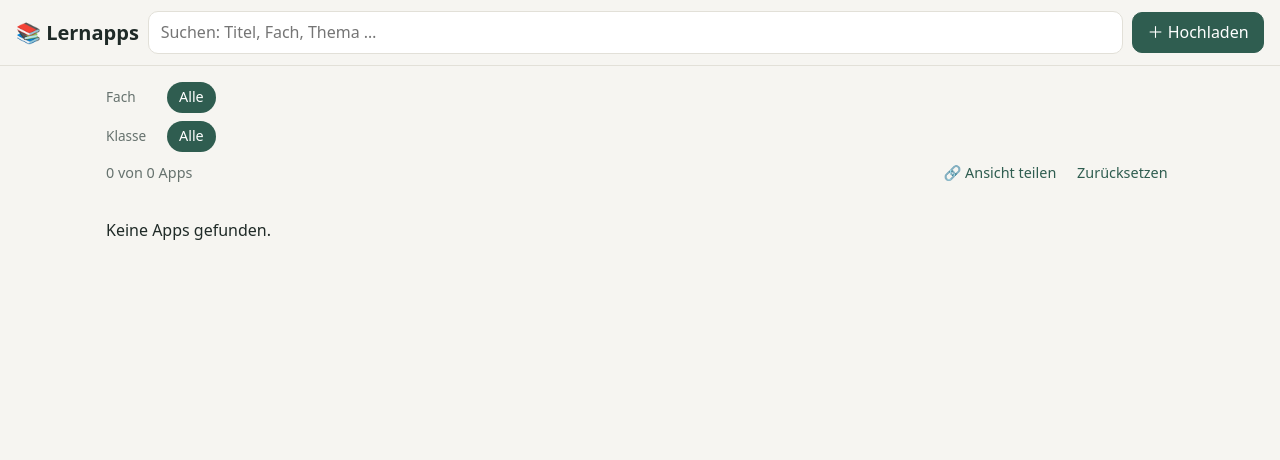
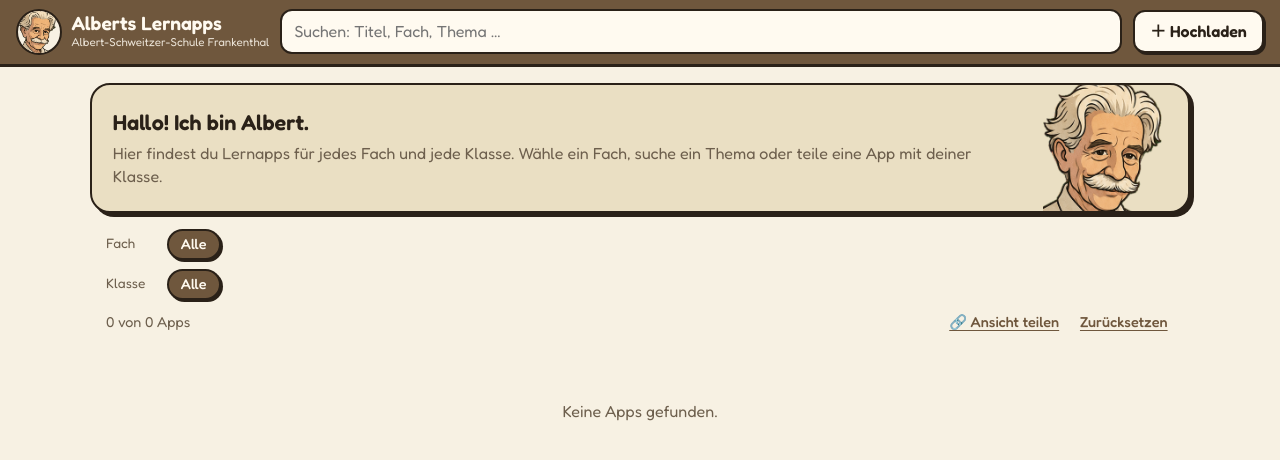
Before and after one commit to FloerDX/Alberts-Lernapps, a website: page public/index.html in a window 1280 px wide. Drawn offline with Linux system fonts and the light colour scheme; no server answers.

Commit message:
Design: Albert-Illustration, warme Farbpalette, Fredoka, PNG-Icons
Co-Authored-By: Claude Sonnet 5.5 <noreply@anthropic.com>
Claude-Session: https://claude.ai/code/session_01DmqAZNMp6YNdaa44fsZYg1

```diff
--- a/public/index.html
+++ b/public/index.html
@@ -3,20 +3,27 @@
 <head>
 <meta charset="utf-8">
 <meta name="viewport" content="width=device-width,initial-scale=1">
-<title>Lernapps</title>
-<meta name="theme-color" content="#2f5d50">
+<title>Alberts Lernapps</title>
+<meta name="theme-color" content="#6f573d">
 <link rel="manifest" href="manifest.webmanifest">
-<link rel="icon" href="icon.svg" type="image/svg+xml">
-<link rel="apple-touch-icon" href="icon.svg">
+<link rel="icon" href="icon-192.png" type="image/png">
+<link rel="apple-touch-icon" href="icon-192.png">
+<link rel="preconnect" href="https://fonts.googleapis.com">
+<link rel="preconnect" href="https://fonts.gstatic.com" crossorigin>
+<link href="https://fonts.googleapis.com/css2?family=Fredoka:wght@400;500;600&display=swap" rel="stylesheet">
 <link rel="stylesheet" href="style.css">
 </head>
 <body>
 <header>
-  <h1>📚 Lernapps</h1>
+  <a class="brand" href="./"><img src="albert-head.png" alt="" width="46" height="46"><span><b>Alberts Lernapps</b><small>Albert-Schweitzer-Schule Frankenthal</small></span></a>
   <input id="q" type="search" placeholder="Suchen: Titel, Fach, Thema …" autocomplete="off" aria-label="Suche">
   <button id="btnUpload" class="primary">＋ Hochladen</button>
 </header>
 
+<div class="herowrap"><section class="hero">
+  <div class="hero-text"><h2>Hallo! Ich bin Albert.</h2><p>Hier findest du Lernapps für jedes Fach und jede Klasse. Wähle ein Fach, suche ein Thema oder teile eine App mit deiner Klasse.</p></div>
+  <img src="albert-head.png" alt="Albert Schweitzer, freundlich lächelnd">
+</section></div>
 <main>
   <section class="filters" aria-label="Filter">
     <div><span class="lbl">Fach</span><span id="subjects" class="chips"></span></div>
--- a/public/style.css
+++ b/public/style.css
@@ -1,48 +1,79 @@
-:root{--bg:#f6f5f1;--card:#fff;--ink:#1f2a27;--mute:#66726e;--acc:#2f5d50;--acc2:#e6efec;--line:#e2e0d8;--danger:#b3261e}
-@media (prefers-color-scheme:dark){:root{--bg:#161b19;--card:#1f2623;--ink:#e8ece9;--mute:#9aa7a2;--acc:#6fb59f;--acc2:#27332f;--line:#2f3a36;--danger:#f2b8b5}}
+/* Farben aus der Albert-Illustration: Hemd-Creme, Hosen-Braun, Tusche-Linien, Hautton */
+:root{
+  --bg:#f7f1e3; --card:#fffaf0; --ink:#2a2118; --mute:#6d5f4d;
+  --line:#2a2118; --acc:#6f573d; --on-acc:#fffaf0; --acc2:#eadfc3; --skin:#e0a674;
+  --shadow:#2a2118; --danger:#a63a22; --mark:#f3cf7a;
+  --font:'Fredoka','Nunito','Segoe UI',system-ui,-apple-system,sans-serif;
+}
+@media (prefers-color-scheme:dark){:root{
+  --bg:#1e1913; --card:#2a2218; --ink:#f2ead3; --mute:#b9a98f;
+  --line:#6b5a44; --acc:#d9b98a; --on-acc:#2a2118; --acc2:#3a3022; --skin:#d29a66;
+  --shadow:#0d0a07; --danger:#f0a48f; --mark:#7a5f1f;
+}}
 *{box-sizing:border-box}
-body{margin:0;background:var(--bg);color:var(--ink);font:16px/1.45 system-ui,-apple-system,Segoe UI,sans-serif}
-header{position:sticky;top:0;z-index:5;display:flex;gap:.6rem;align-items:center;padding:.7rem 1rem;background:var(--bg);border-bottom:1px solid var(--line);flex-wrap:wrap}
-h1{margin:0;font-size:1.25rem}
-#q{flex:1;min-width:180px}
+body{margin:0;background:var(--bg);color:var(--ink);font:16px/1.45 var(--font)}
 input,textarea,button{font:inherit;color:inherit}
-input,textarea{width:100%;padding:.55rem .7rem;border:1px solid var(--line);border-radius:10px;background:var(--card)}
-button{padding:.5rem .9rem;border:1px solid var(--line);border-radius:10px;background:var(--card);cursor:pointer}
-button.primary{background:var(--acc);border-color:var(--acc);color:#fff}
-@media (prefers-color-scheme:dark){button.primary{color:#10201b}}
+
+/* Kopf */
+header{position:sticky;top:0;z-index:5;display:flex;gap:.7rem;align-items:center;padding:.55rem 1rem;background:var(--acc);color:var(--on-acc);border-bottom:3px solid var(--ink);flex-wrap:wrap}
+@media (prefers-color-scheme:dark){header{border-bottom-color:var(--line)}}
+.brand{display:flex;align-items:center;gap:.6rem;text-decoration:none;color:inherit}
+.brand img{width:46px;height:46px;border-radius:50%;background:var(--bg);border:2px solid var(--ink);object-fit:cover;object-position:50% 12%}
+.brand b{display:block;font-size:1.2rem;line-height:1.1}
+.brand small{display:block;font-size:.72rem;opacity:.85}
+#q{flex:1;min-width:180px;background:var(--card);color:var(--ink)}
+header button.primary{background:var(--card);color:var(--ink);border-color:var(--ink)}
+
+input,textarea{width:100%;padding:.55rem .75rem;border:2px solid var(--line);border-radius:12px;background:var(--card)}
+input:focus,textarea:focus,button:focus-visible,a:focus-visible{outline:3px solid var(--skin);outline-offset:1px}
+button{padding:.5rem .95rem;border:2px solid var(--line);border-radius:12px;background:var(--card);cursor:pointer;font-weight:500}
+button:active{transform:translateY(1px)}
+button.primary{background:var(--acc);border-color:var(--ink);color:var(--on-acc);font-weight:600;box-shadow:2px 2px 0 var(--shadow)}
 button.danger{color:var(--danger);margin-right:auto}
-button.link{border:0;background:none;color:var(--acc);padding:.2rem .4rem}
+button.link{border:0;background:none;color:var(--acc);padding:.2rem .4rem;text-decoration:underline;text-underline-offset:3px}
+
+/* Begrüßung mit Albert */
+.hero{position:relative;overflow:hidden;max-width:1100px;margin:1rem auto 0;border:2px solid var(--ink);border-radius:20px;background:var(--acc2);box-shadow:4px 4px 0 var(--shadow);min-height:130px;display:flex;align-items:center}
+@media (prefers-color-scheme:dark){.hero{border-color:var(--line)}}
+.hero-text{padding:1.1rem 1.3rem;max-width:calc(100% - 150px)}
+.hero h2{margin:0 0 .2rem;font-size:1.35rem}
+.hero p{margin:0;color:var(--mute)}
+.hero img{position:absolute;right:.8rem;bottom:-70px;height:200px;width:auto;pointer-events:none}
+@media (max-width:520px){.hero img{height:150px;bottom:-45px;right:0}.hero-text{max-width:calc(100% - 100px)}.hero h2{font-size:1.15rem}}
+.herowrap{padding:0 1rem}
+
 main{max-width:1100px;margin:0 auto;padding:1rem}
-.filters{display:grid;gap:.5rem;margin-bottom:1rem}
+.filters{display:grid;gap:.55rem;margin-bottom:1rem}
 .lbl{display:inline-block;min-width:3.8rem;color:var(--mute);font-size:.85rem}
-.chips{display:inline-flex;flex-wrap:wrap;gap:.35rem;vertical-align:middle}
-.chip{padding:.25rem .7rem;border-radius:99px;background:var(--acc2);border:1px solid transparent;font-size:.9rem}
-.chip[aria-pressed=true]{background:var(--acc);color:#fff}
-@media (prefers-color-scheme:dark){.chip[aria-pressed=true]{color:#10201b}}
+.chips{display:inline-flex;flex-wrap:wrap;gap:.4rem;vertical-align:middle}
+.chip{padding:.2rem .75rem;border-radius:99px;background:var(--card);border:2px solid var(--line);font-size:.9rem}
+.chip[aria-pressed=true]{background:var(--acc);color:var(--on-acc);border-color:var(--ink);box-shadow:2px 2px 0 var(--shadow)}
 .bar{display:flex;align-items:center;gap:.5rem;color:var(--mute);font-size:.9rem}
 .bar #count{margin-right:auto}
-.grid{display:grid;grid-template-columns:repeat(auto-fill,minmax(260px,1fr));gap:.9rem}
-.card{background:var(--card);border:1px solid var(--line);border-radius:14px;padding:1rem;display:flex;flex-direction:column;gap:.5rem}
-.card h3{margin:0;font-size:1.05rem}
+
+.grid{display:grid;grid-template-columns:repeat(auto-fill,minmax(270px,1fr));gap:1.1rem}
+.card{background:var(--card);border:2px solid var(--line);border-radius:16px;padding:1rem;display:flex;flex-direction:column;gap:.5rem;box-shadow:4px 4px 0 var(--shadow);transition:transform .1s,box-shadow .1s}
+.card:hover{transform:translate(-1px,-1px);box-shadow:6px 6px 0 var(--shadow)}
+.card h3{margin:0;font-size:1.1rem}
 .card p{margin:0;color:var(--mute);font-size:.92rem;flex:1}
 .meta{display:flex;gap:.35rem;flex-wrap:wrap}
-.tag{font-size:.78rem;padding:.1rem .5rem;border-radius:6px;background:var(--acc2)}
-.tag.s{background:var(--acc);color:#fff}
-@media (prefers-color-scheme:dark){.tag.s{color:#10201b}}
+.tag{font-size:.78rem;padding:.1rem .55rem;border-radius:8px;background:var(--acc2)}
+.tag.s{background:var(--acc);color:var(--on-acc)}
 .by{font-size:.78rem;color:var(--mute)}
-.card .actions{display:flex;gap:.4rem}
-.card .actions a{flex:1;text-align:center;text-decoration:none;padding:.5rem;border-radius:10px;background:var(--acc);color:#fff;font-weight:600}
-@media (prefers-color-scheme:dark){.card .actions a{color:#10201b}}
-mark{background:#ffe38a;color:inherit;border-radius:3px}
-dialog{border:1px solid var(--line);border-radius:16px;background:var(--bg);color:var(--ink);width:min(480px,94vw);padding:1.2rem}
-dialog::backdrop{background:#0008}
+.card .actions{display:flex;gap:.4rem;margin-top:.2rem}
+.card .actions a{flex:1;text-align:center;text-decoration:none;padding:.5rem;border-radius:12px;background:var(--acc);color:var(--on-acc);font-weight:600;border:2px solid var(--ink)}
+mark{background:var(--mark);color:inherit;border-radius:3px}
+#empty{text-align:center;color:var(--mute);padding:2rem}
+
+dialog{border:2px solid var(--ink);border-radius:18px;background:var(--bg);color:var(--ink);width:min(480px,94vw);padding:1.2rem;box-shadow:6px 6px 0 var(--shadow)}
+dialog::backdrop{background:#2a211899}
 dialog h2{margin-top:0}
 dialog label{display:block;margin:.6rem 0;font-size:.85rem;color:var(--mute)}
 dialog label input,dialog label textarea{margin-top:.2rem;color:var(--ink)}
 .row{display:grid;grid-template-columns:1fr 1fr;gap:.6rem}
 .actions{display:flex;gap:.5rem;justify-content:flex-end;margin-top:1rem}
-#qr{display:block;margin:0 auto 1rem;background:#fff;border-radius:10px}
 .hint{margin:.2rem 0;font-size:.8rem;color:var(--mute)}
 .err{color:var(--danger)}
-#toast{position:fixed;bottom:1rem;left:50%;transform:translate(-50%,200%);opacity:0;pointer-events:none;background:var(--ink);color:var(--bg);padding:.6rem 1rem;border-radius:10px;transition:.25s;z-index:20}
+#qr{display:block;margin:0 auto 1rem;background:#fff;border:2px solid var(--ink);border-radius:12px;padding:6px}
+#toast{position:fixed;bottom:1rem;left:50%;transform:translate(-50%,200%);opacity:0;pointer-events:none;background:var(--ink);color:var(--bg);padding:.6rem 1rem;border-radius:12px;transition:.25s;z-index:20}
 #toast.show{transform:translate(-50%,0);opacity:1}
--- a/public/sw.js
+++ b/public/sw.js
@@ -1,5 +1,5 @@
 // Network-first für API & Apps, Cache-Fallback für die Oberfläche (offline nutzbar).
-const C='lernapps-v1',SHELL=['./','style.css','app.js','icon.svg','manifest.webmanifest'];
+const C='lernapps-v2',SHELL=['./','style.css','app.js','icon-192.png','albert-head.png','manifest.webmanifest'];
 self.addEventListener('install',e=>{e.waitUntil(caches.open(C).then(c=>c.addAll(SHELL)));self.skipWaiting()});
 self.addEventListener('activate',e=>{e.waitUntil(caches.keys().then(k=>Promise.all(k.filter(x=>x!==C).map(x=>caches.delete(x)))));self.clients.claim()});
 self.addEventListener('fetch',e=>{
```
Also changed, not shown: public/albert-head.png (added), public/albert.png (added), public/icon-192.png (added), public/icon-512.png (added), public/icon.svg (deleted), public/manifest.webmanifest.
